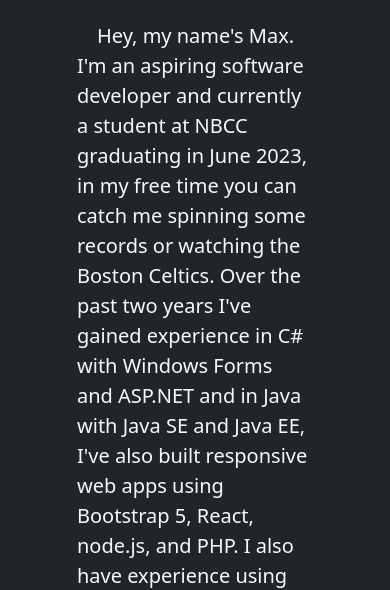
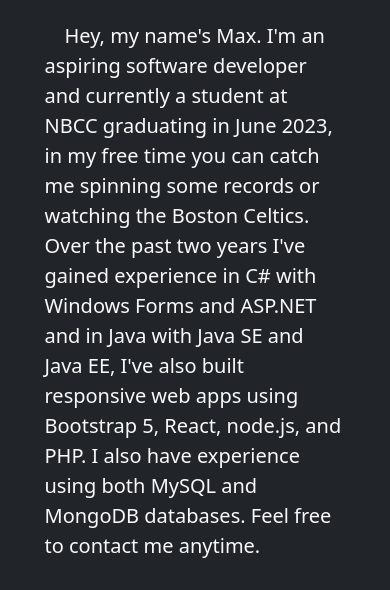
Before and after one commit to maxmaillet/maxmaillet.github.io, a plain HTML site: page index.html in a window 390 px wide. Shown: the part 253-843 px from the top of the page. Drawn offline with nearby package versions, Linux system fonts and the light colour scheme.

Commit message:
paragraph width

```diff
--- a/index.html
+++ b/index.html
@@ -92,7 +92,7 @@
       <div class="container-fluid col-6 col-sm-4 col-lg-3 col-xl-2">
         <img src="pic.jpg" class="rounded-circle img-fluid" />
       </div>
-      <p class="container-fluid text-light col-8 col-md-6 pt-4 fs-5">
+      <p class="container-fluid text-light col-10 col-lg-8 col-xl-6 pt-4 fs-5">
         &emsp;Hey, my name's Max. I'm an aspiring software developer and
         currently a student at NBCC graduating in June 2023, in my free time you
         can catch me spinning some records or watching the Boston Celtics. Over
```
